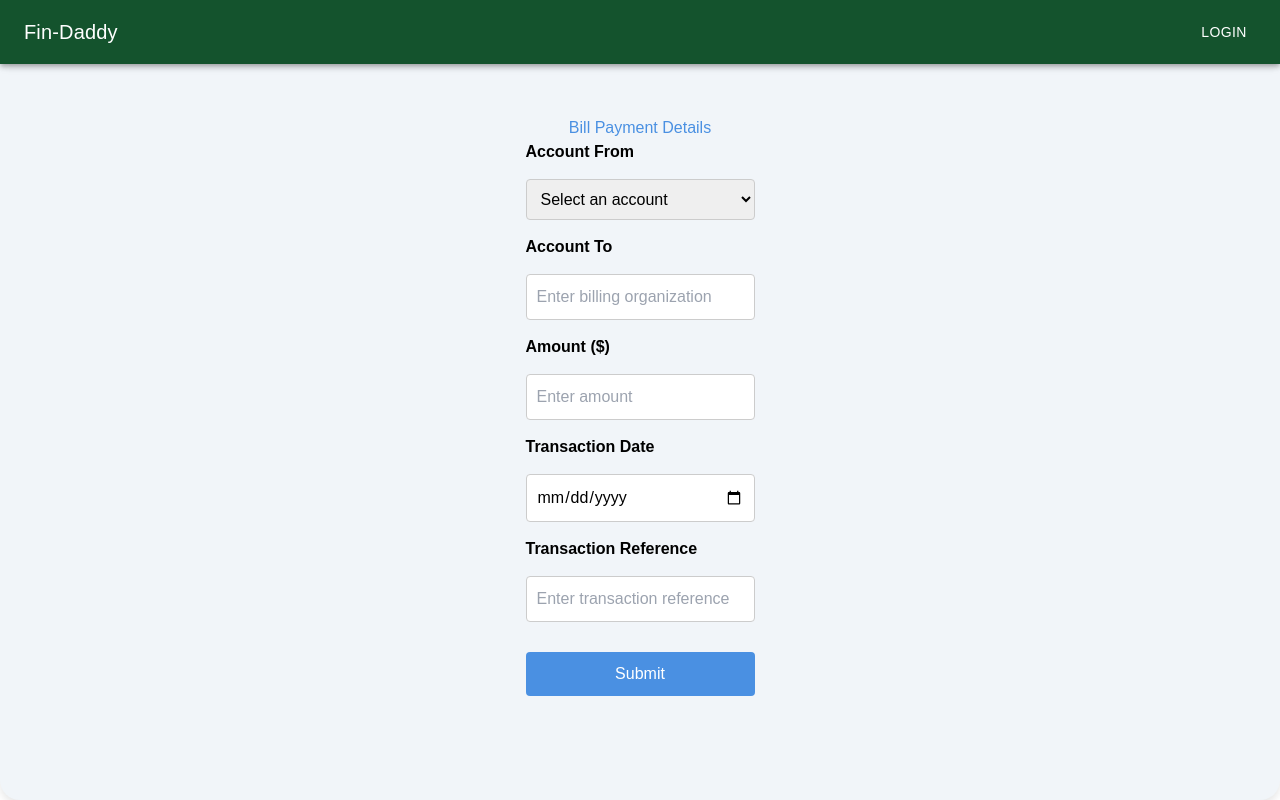
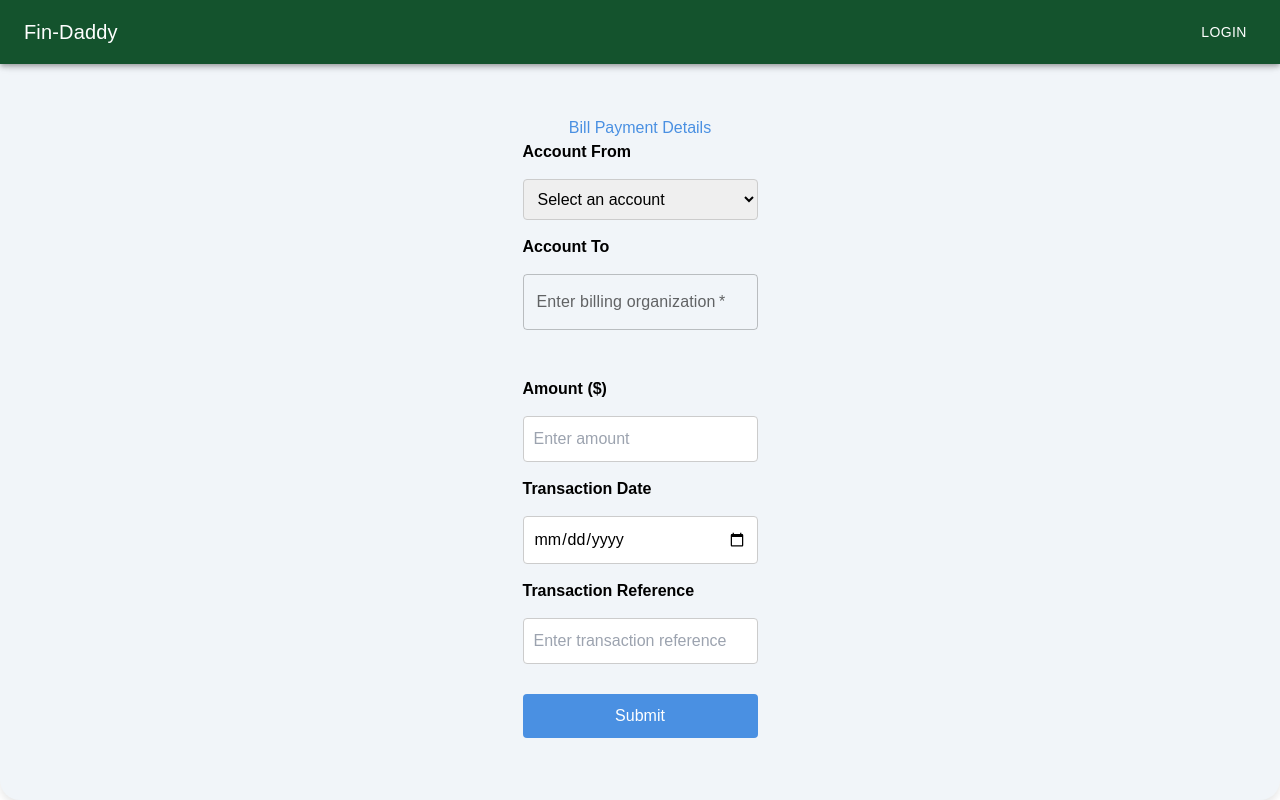
Before and after one commit to kaifeng101/dbea, a React (Create React App) app in the folder fin-daddy/my-app/: page /billPayment in a window 1280 px wide. Built offline with nearby package versions, Linux system fonts and the light colour scheme.

Commit message:
final changes

```diff
--- a/fin-daddy/my-app/src/components/Navbar.js
+++ b/fin-daddy/my-app/src/components/Navbar.js
@@ -63,6 +63,9 @@ const NavBar = () => {
         </div>
           {user ? (
             <>
+              <Link className="flex space-x-6" to="/analyticsDashboard">
+                <Button style={{ fontFamily: 'Montserrat, sans-serif'}}  color="inherit" sx={{ marginLeft: "8px", color: isActiveLink("/analyticsDashboard") ? "black" : "inherit"}}>Analytics</Button>
+              </Link>
               <Button color="inherit" onClick={handleClick} sx={{
                   color: isActiveLink("/transaction") ||
                     isActiveLink("/directDebitPayment") ||
@@ -90,9 +93,6 @@ const NavBar = () => {
                   History
                 </MenuItem>
               </Menu>
-              <Link className="flex space-x-6" to="/analyticsDashboard">
-                <Button style={{ fontFamily: 'Montserrat, sans-serif'}}  color="inherit" sx={{ marginLeft: "8px", color: isActiveLink("/analyticsDashboard") ? "black" : "inherit"}}>Analytics</Button>
-              </Link>
               <Link className="flex space-x-6" to="/carbonMarketplace">
                 <Button style={{ fontFamily: 'Montserrat, sans-serif'}}  color="inherit" sx={{ marginLeft: "8px", color: isActiveLink("/carbonMarketplace") ? "black" : "inherit" }}>Carbon Marketplace</Button>
               </Link>
--- a/fin-daddy/my-app/src/pages/billPayment.js
+++ b/fin-daddy/my-app/src/pages/billPayment.js
@@ -2,6 +2,7 @@ import React, { useState, useEffect, useCallback } from "react";
 import { useSelector } from "react-redux";
 import axios from "axios";
 import { selectUser } from "../redux/userSlice";
+import { Box, TextField } from '@mui/material';
 
 function BillPayment() {
   const [bankAccounts, setBankAccounts] = useState([]);
@@ -127,16 +128,17 @@ function BillPayment() {
         </select>
 
         <label style={{ fontWeight: "bold" }}>Account To</label>
-        <input
+        {/* <input
           type="text"
           value={selectedToAccount}
           onChange={handleToAccountChange}
           required
           placeholder="Enter billing organization"
-          style={{ padding: "10px", border: "1px solid #ccc", borderRadius: "4px" }}
+          style={{ padding: "10px", border: "1px solid #ccc", borderRadius: "4px", width: "100%" }}
         />
         {filteredBillingOrganizations.length > 0 && (
-          <div style={{ border: "1px solid #ccc", borderRadius: "4px", backgroundColor: "#f9f9f9", marginTop: "5px" }}>
+          <div style={{ border: "1px solid #ccc", borderRadius: "4px", backgroundColor: "#f9f9f9", marginTop: "5px", width: "100%", maxHeight: "200px",
+            overflowY: "auto"}}>
             {filteredBillingOrganizations.map((org) => (
               <div
                 key={org.id}
@@ -147,7 +149,66 @@ function BillPayment() {
               </div>
             ))}
           </div>
-        )}
+        )} */}
+
+<Box
+  display="flex"
+  flexDirection={{ xs: 'column', md: 'row' }}
+  alignItems="center"
+  gap={2}
+  mb={4}
+  position="relative"  // Ensures the dropdown is positioned relative to this container
+>
+  <TextField
+    label="Enter billing organization"
+    variant="outlined"
+    value={selectedToAccount}
+    onChange={handleToAccountChange}
+    fullWidth
+    required
+    placeholder="Enter billing organization"
+    sx={{
+      '& .MuiFormLabel-root': {
+        fontFamily: "'Montserrat', sans-serif",
+      },
+      '& .MuiInputBase-root': {
+        fontFamily: "'Montserrat', sans-serif",
+      },
+      width: "100%",  // Ensures full width within its parent container
+      maxWidth: "500px", // Optional: limit the max width to prevent it from becoming too wide
+    }}
+  />
+
+  {filteredBillingOrganizations.length > 0 && (
+    <div
+      style={{
+        position: "absolute", // Position it absolutely below the input field
+        top: "100%", // Position directly below the TextField
+        left: 0, // Align to the left of the TextField
+        border: "1px solid #ccc",
+        borderRadius: "4px",
+        backgroundColor: "#f9f9f9",
+        marginTop: "5px",
+        width: "100%", // Ensures the dropdown aligns with the input
+        maxHeight: "200px",
+        overflowY: "auto",
+      }}
+    >
+      {filteredBillingOrganizations.map((org) => (
+        <div
+          key={org.id}
+          onClick={() => handleSuggestionClick(org)}
+          style={{
+            padding: "10px",
+            cursor: "pointer",
+          }}
+        >
+          {org.name}
+        </div>
+      ))}
+    </div>
+  )}
+</Box>
 
         <label style={{ fontWeight: "bold" }}>Amount ($)</label>
         <input
```
